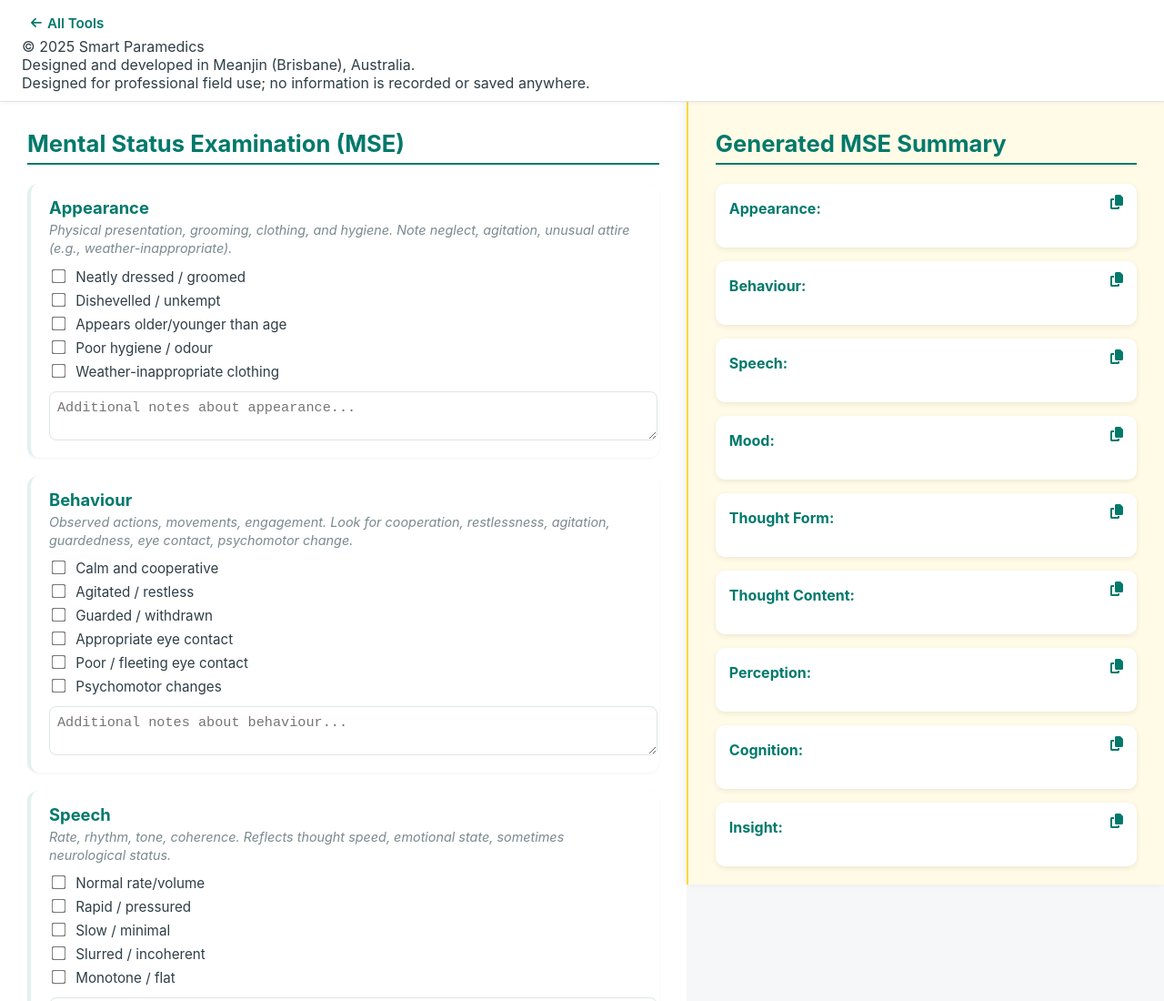
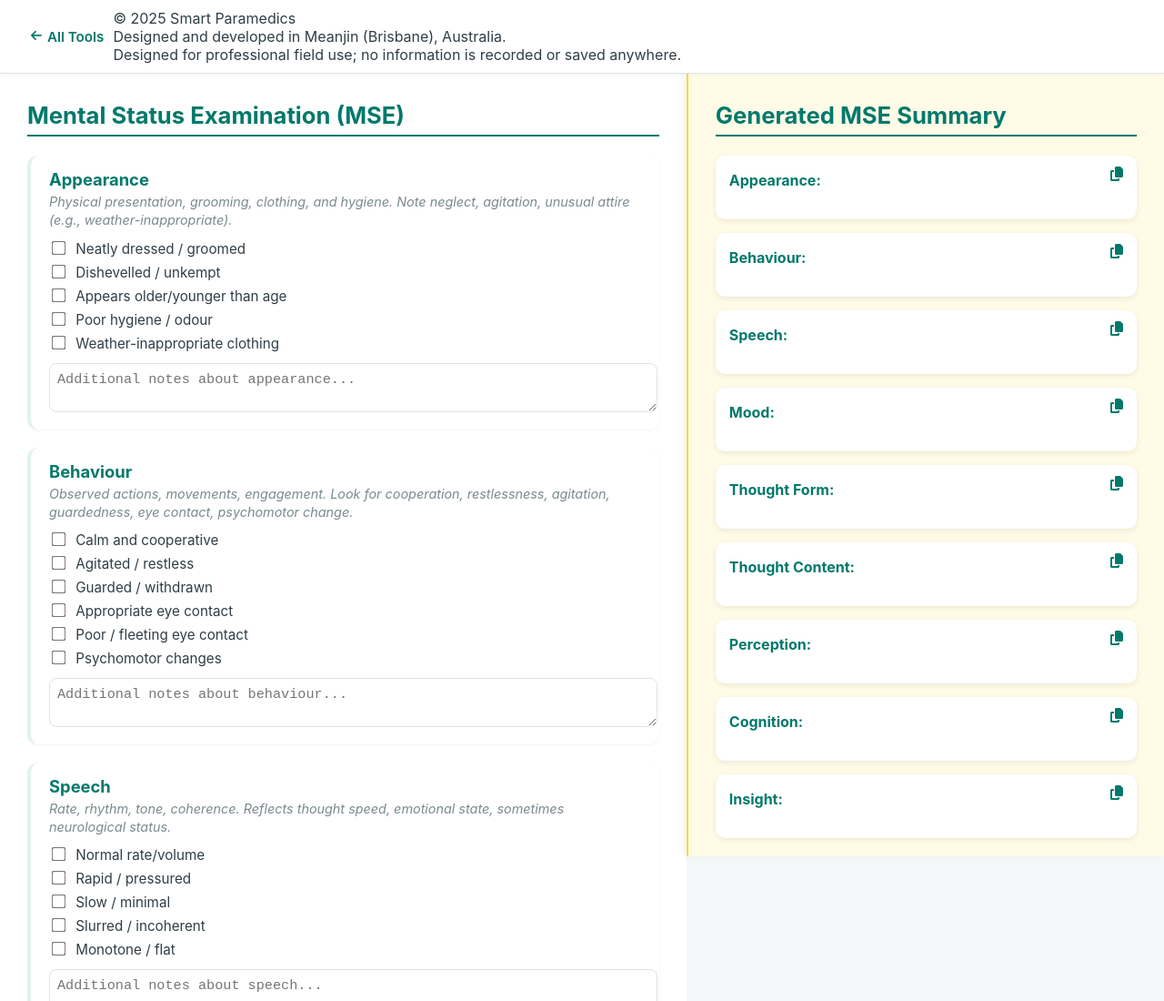
Before and after one commit to polamsky/paramedic-tools, a plain HTML site: page mse.html in a window 1280 px wide. Shown: the top 1100 px of the page at 91% size. Drawn offline with nearby package versions, Linux system fonts and the light colour scheme.

Commit message:
Add files via upload

```diff
--- a/header.html
+++ b/header.html
@@ -1,7 +1,6 @@
 <!-- Mini Header -->
 <div class="tool-header">
-	<div class="header-left"><a href="index.html" class="back-link"><i class="fas fa-arrow-left"></i> All Tools</a>
-	<div>
+	<div class="header-left"><a href="index.html" class="back-link"><i class="fas fa-arrow-left"></i> All Tools</a></div>
 	<div class="header-right">© 2025 Smart Paramedics<br>Designed and developed in Meanjin (Brisbane), Australia.<br>Designed for professional field use; no information is recorded or saved anywhere.</div>
 </div>
 <!-- END Mini Header -->
```
